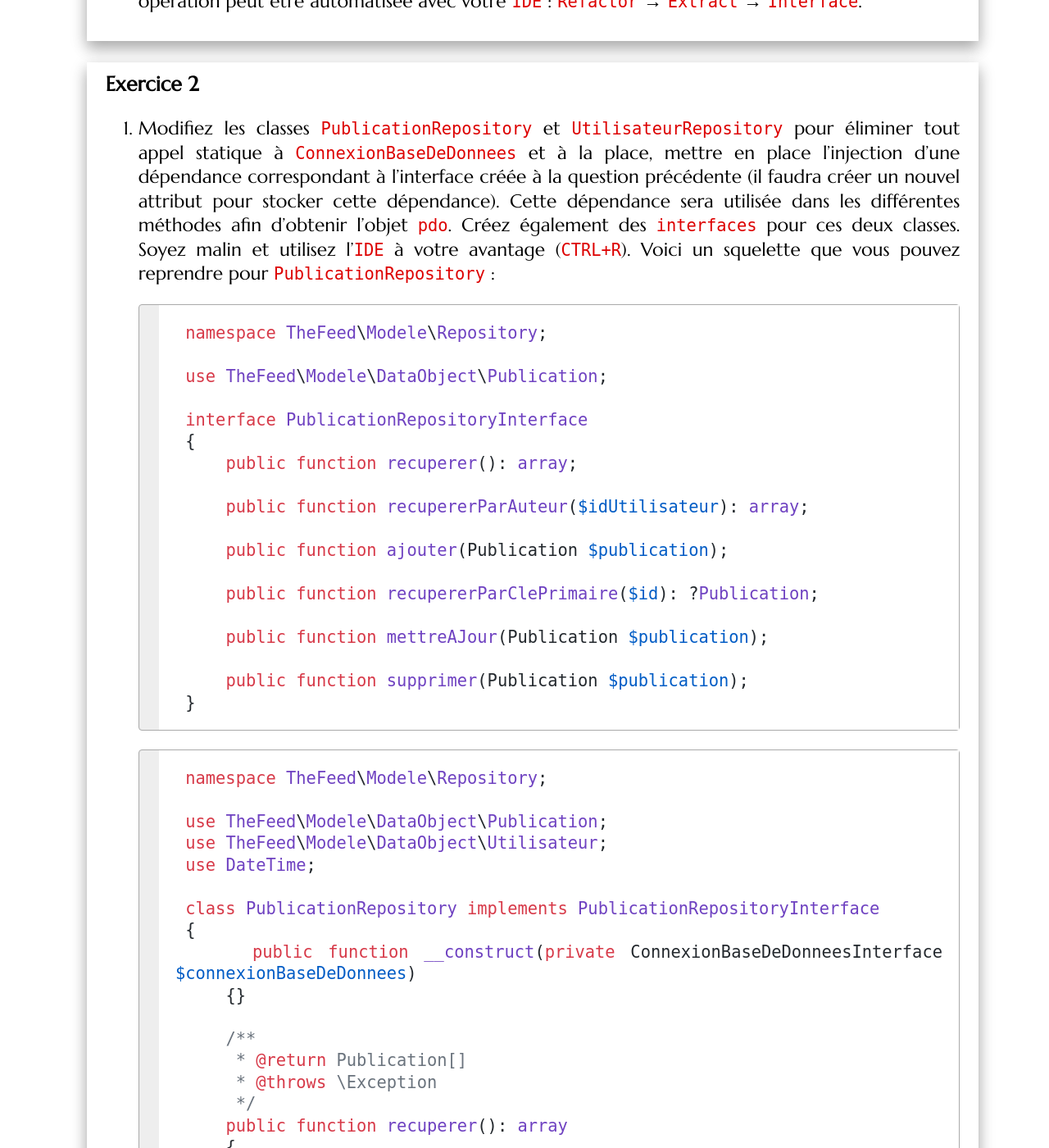
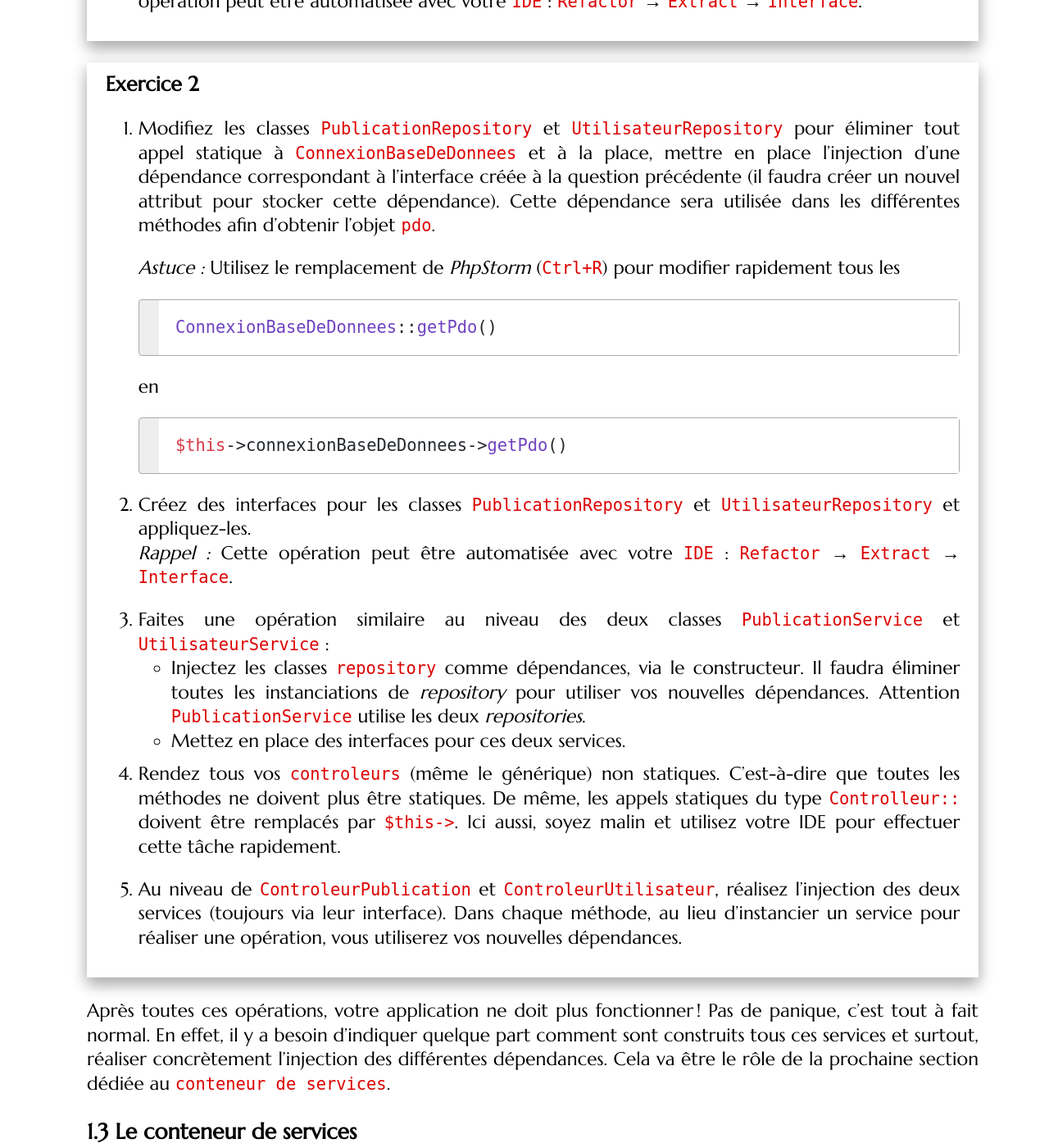
Before and after one commit to romainlebreton/R4.A.10-ComplementWeb, a Jekyll site: the page built from tutorials/tutorial_tests_2.md, in a window 1280 px wide and 1400 px high, scrolled down 7134 px. Shown: the whole window at 82% size. Built offline with Jekyll 4.4.1, drawn with Linux system fonts in a browser that asks for light colours; some web fonts are replaced; some of the changed text lies outside the part shown.

Commit message:
Mise en place de l'injection de dépendances dans les classes Repository et Service

````diff
--- a/tutorials/tutorial_tests_2.md
+++ b/tutorials/tutorial_tests_2.md
@@ -215,69 +215,33 @@ Notre prochain objectif est donc de remanier les classes des `controleurs`, des
 
 <div class="exercise">
 
-4. Modifiez les classes `PublicationRepository` et `UtilisateurRepository` pour éliminer tout appel statique à `ConnexionBaseDeDonnees` et à la place, mettre en place l'injection d'une dépendance correspondant à l'interface créée à la question précédente (il faudra créer un nouvel attribut pour stocker cette dépendance). Cette dépendance sera utilisée dans les différentes méthodes afin d'obtenir l'objet `pdo`. Créez également des `interfaces` pour ces deux classes. Soyez malin et utilisez l'`IDE` à votre avantage (`CTRL+R`). Voici un squelette que vous pouvez reprendre pour `PublicationRepository` :
+1. Modifiez les classes `PublicationRepository` et `UtilisateurRepository` pour
+   éliminer tout appel statique à `ConnexionBaseDeDonnees` et à la place, mettre
+   en place l'injection d'une dépendance correspondant à l'interface créée à la
+   question précédente (il faudra créer un nouvel attribut pour stocker cette
+   dépendance). Cette dépendance sera utilisée dans les différentes méthodes
+   afin d'obtenir l'objet `pdo`.
 
-    ```php
-    namespace TheFeed\Modele\Repository;
+   *Astuce :* Utilisez le remplacement de *PhpStorm* (`Ctrl+R`) pour modifier rapidement tous les
+   ```php
+   ConnexionBaseDeDonnees::getPdo()
+   ```
+   en
+   ```php
+   $this->connexionBaseDeDonnees->getPdo()
+   ```
 
-    use TheFeed\Modele\DataObject\Publication;
+2. Créez des interfaces pour les classes `PublicationRepository` et `UtilisateurRepository` et appliquez-les.
+   *Rappel :* Cette opération peut être automatisée avec votre `IDE` :
+   `Refactor` → `Extract` → `Interface`.
 
-    interface PublicationRepositoryInterface
-    {
-        public function recuperer(): array;
+3. Faites une opération similaire au niveau des deux classes `PublicationService` et `UtilisateurService` :
+   * Injectez les classes `repository` comme dépendances, via le constructeur. Il faudra éliminer toutes les instanciations de *repository* pour utiliser vos nouvelles dépendances. Attention `PublicationService` utilise les deux *repositories*.
+   * Mettez en place des interfaces pour ces deux services.
 
-        public function recupererParAuteur($idUtilisateur): array;
+4. Rendez tous vos `controleurs` (même le générique) non statiques. C'est-à-dire que toutes les méthodes ne doivent plus être statiques. De même, les appels statiques du type `Controlleur::` doivent être remplacés par `$this->`. Ici aussi, soyez malin et utilisez votre IDE pour effectuer cette tâche rapidement.
 
-        public function ajouter(Publication $publication);
-
-        public function recupererParClePrimaire($id): ?Publication;
-
-        public function mettreAJour(Publication $publication);
-
-        public function supprimer(Publication $publication);
-    }
-    ```
-
-    ```php
-    namespace TheFeed\Modele\Repository;
-
-    use TheFeed\Modele\DataObject\Publication;
-    use TheFeed\Modele\DataObject\Utilisateur;
-    use DateTime;
-
-    class PublicationRepository implements PublicationRepositoryInterface
-    {
-        public function __construct(private ConnexionBaseDeDonneesInterface $connexionBaseDeDonnees)
-        {}
-
-        /**
-         * @return Publication[]
-         * @throws \Exception
-         */
-        public function recuperer(): array
-        {
-            $statement = $this->connexionBaseDeDonnees->getPdo()->prepare(...);
-            // ...
-        }
-
-        // ...
-    }
-    ```
-
-    *Astuce :* Utilisez le remplacement de *PhpStorm* (`Ctrl+R`) pour modifier rapidement tous les
-    ```php
-    ConnexionBaseDeDonnees::getPdo()
-    ```
-    en
-    ```php
-    $this->connexionBaseDeDonnees->getPdo()
-    ```
-
-5. Faites une opération similaire au niveau des deux classes `PublicationService` et `UtilisateurService` en injectant les classes `repository` comme dépendances, via le constructeur. Il faudra éliminer toutes les instanciations de *repository* pour utiliser vos nouvelles dépendances. Là-aussi, mettez en place des interfaces pour ces deux services. Attention `PublicationService` utilise les deux *repositories*.
-
-6. Rendez tous vos `controleurs` (même le générique) non statiques. C'est-à-dire que toutes les méthodes ne doivent plus être statiques. De même, les appels statiques du type `Controlleur::` doivent être remplacés par `$this->`. Ici aussi, soyez malin et utilisez votre IDE pour effectuer cette tâche rapidement.
-
-6. Au niveau de `ControleurPublication` et `ControleurUtilisateur`, réalisez l'injection des deux services (toujours via leur interface). Dans chaque méthode, au lieu d'instancier un service pour réaliser une opération, vous utiliserez vos nouvelles dépendances.
+5. Au niveau de `ControleurPublication` et `ControleurUtilisateur`, réalisez l'injection des deux services (toujours via leur interface). Dans chaque méthode, au lieu d'instancier un service pour réaliser une opération, vous utiliserez vos nouvelles dépendances.
 
 </div>
 
````
